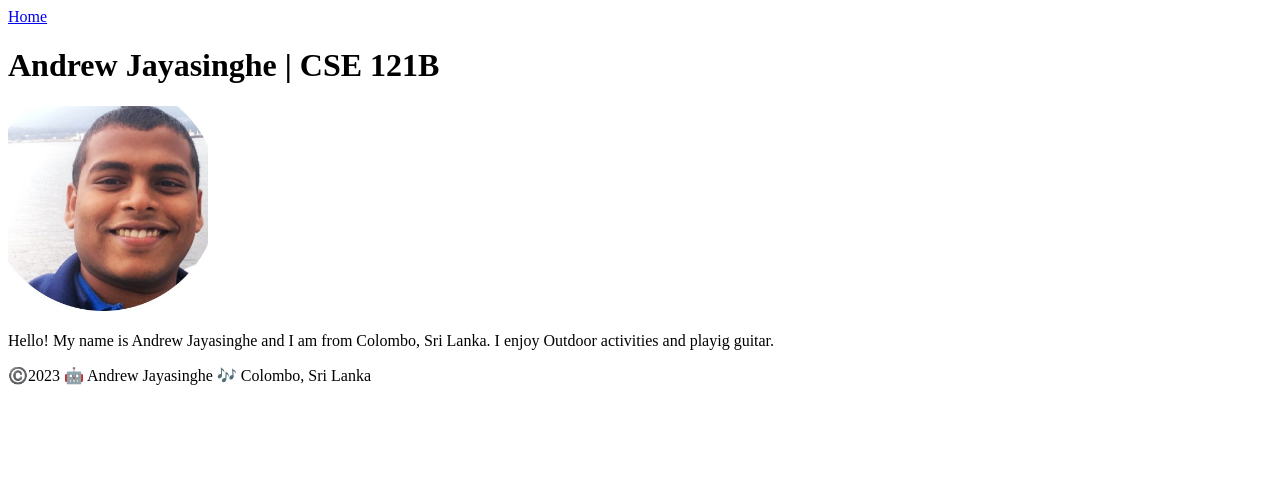
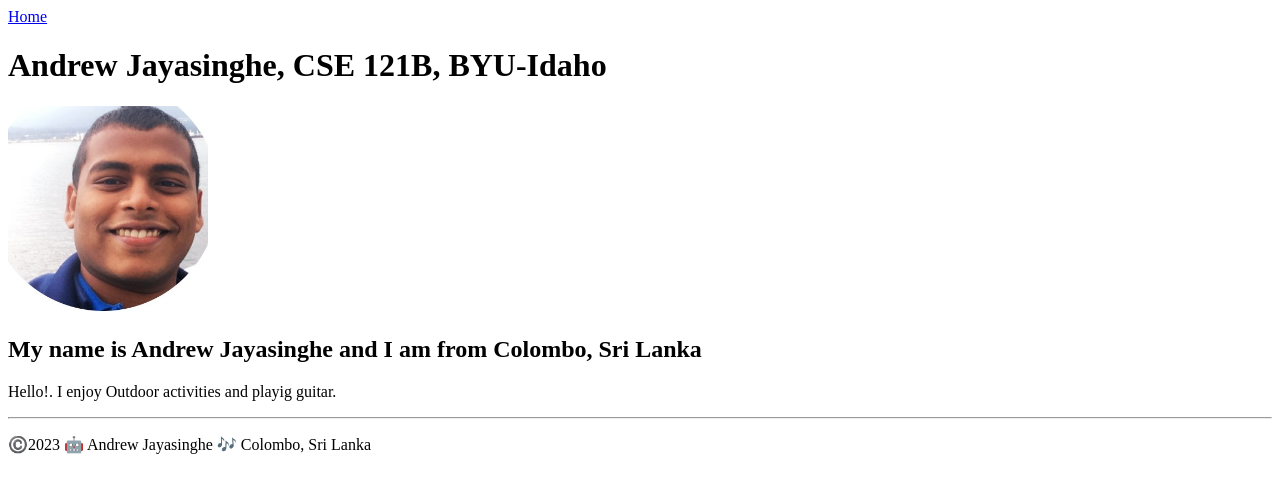
Before and after one commit to andrewjayasinghe/cse121b, a plain HTML site: page index.html in a window 1280 px wide. Drawn offline with Linux system fonts and the light colour scheme.

Commit message:
Update index.html

```diff
--- a/index.html
+++ b/index.html
@@ -3,7 +3,7 @@
   <head>
     <meta charset="utf-8">
     <meta name="viewport" content="width=device-width,initial-scale=1.0">
-    <title>Andrew Jayasinghe | CSE 121B</title>
+    <title>Andrew Jayasinghe, CSE 121B, BYU-Idaho</title>
   </head>
   <body>
     <header>
@@ -14,9 +14,10 @@
       </nav>
     </header>
     <main>
-      <h1>Andrew Jayasinghe | CSE 121B</h1>
+      <h1>Andrew Jayasinghe, CSE 121B, BYU-Idaho</h1>
       <img src="images/profile.jpg" alt="Hi, I'm Andrew Jayasinghe" width="200">
-      <p>Hello! My name is Andrew Jayasinghe and I am from Colombo, Sri Lanka. I enjoy Outdoor activities and playig guitar. </p>
+     <h2>My name is Andrew Jayasinghe and I am from Colombo, Sri Lanka</h2>
+     <p>Hello!. I enjoy Outdoor activities and playig guitar. </p><hr>
     </main>
     <footer>
       <p>©️2023 🤖 Andrew Jayasinghe 🎶 Colombo, Sri Lanka</p>
```
